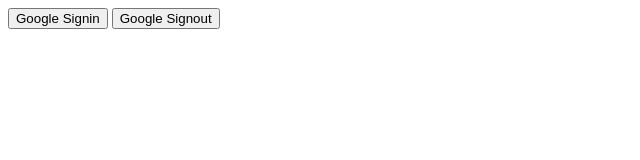
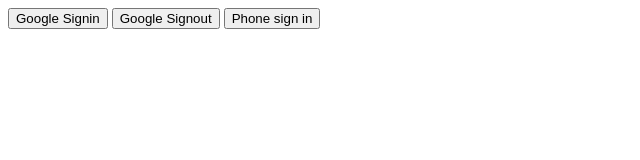
Before and after one commit to agilan2001/agilan2001.github.io, a plain HTML site: page firebase_auth.html in a window 1280 px wide. Shown: the whole page, without its empty margins (0-640 px from the left). Drawn offline with Linux system fonts and the light colour scheme.

Commit message:
Update firebase_auth.html

```diff
--- a/firebase_auth.html
+++ b/firebase_auth.html
@@ -22,13 +22,13 @@
    function googleSignin() {
       firebase.auth()
 
-   .signInWithPopup(provider).then(function(result) {
+         .signInWithPopup(provider).then(function (result) {
             var token = result.credential.accessToken;
             var user = result.user;
 
             console.log(token)
             console.log(user)
-   }).catch(function(error) {
+         }).catch(function (error) {
             var errorCode = error.code;
             var errorMessage = error.message;
 
@@ -40,16 +40,46 @@
    function googleSignout() {
       firebase.auth().signOut()
 
-   .then(function() {
+         .then(function () {
             console.log('Signout Succesfull')
-   }, function(error) {
+         }, function (error) {
             console.log('Signout Failed')
          });
    }
+
+   function phonesignin() {
+      window.recaptchaVerifier = new firebase.auth.RecaptchaVerifier('recaptcha-container');
+      var phoneNumber = prompt('enter no.');
+      var appVerifier = window.recaptchaVerifier;
+      firebase.auth().signInWithPhoneNumber(phoneNumber, appVerifier)
+         .then(function (confirmationResult) {
+            // SMS sent. Prompt user to type the code from the message, then sign the
+            // user in with confirmationResult.confirm(code).
+            window.confirmationResult = confirmationResult;
+         }).catch(function (error) {
+            // Error; SMS not sent
+            // ...
+         });
+
+      var code = prompt("Enter Code");
+      confirmationResult.confirm(code).then(function (result) {
+         // User signed in successfully.
+         var user = result.user;
+         console.log(user);
+         // ...
+      }).catch(function (error) {
+         // User couldn't sign in (bad verification code?)
+         // ...
+      });
+   }
 </script>
+
 <body>
-    <button onclick = "googleSignin()">Google Signin</button>
-    <button onclick = "googleSignout()">Google Signout</button>
+   <button onclick="googleSignin()">Google Signin</button>
+   <button onclick="googleSignout()">Google Signout</button>
+   <button onclick="phonesignin()">Phone sign in</button>
+
+   <div id='recaptcha-container'></div>
 </body>
 
 </html>
```
Lines whose indentation alone changed are shown as unchanged.
